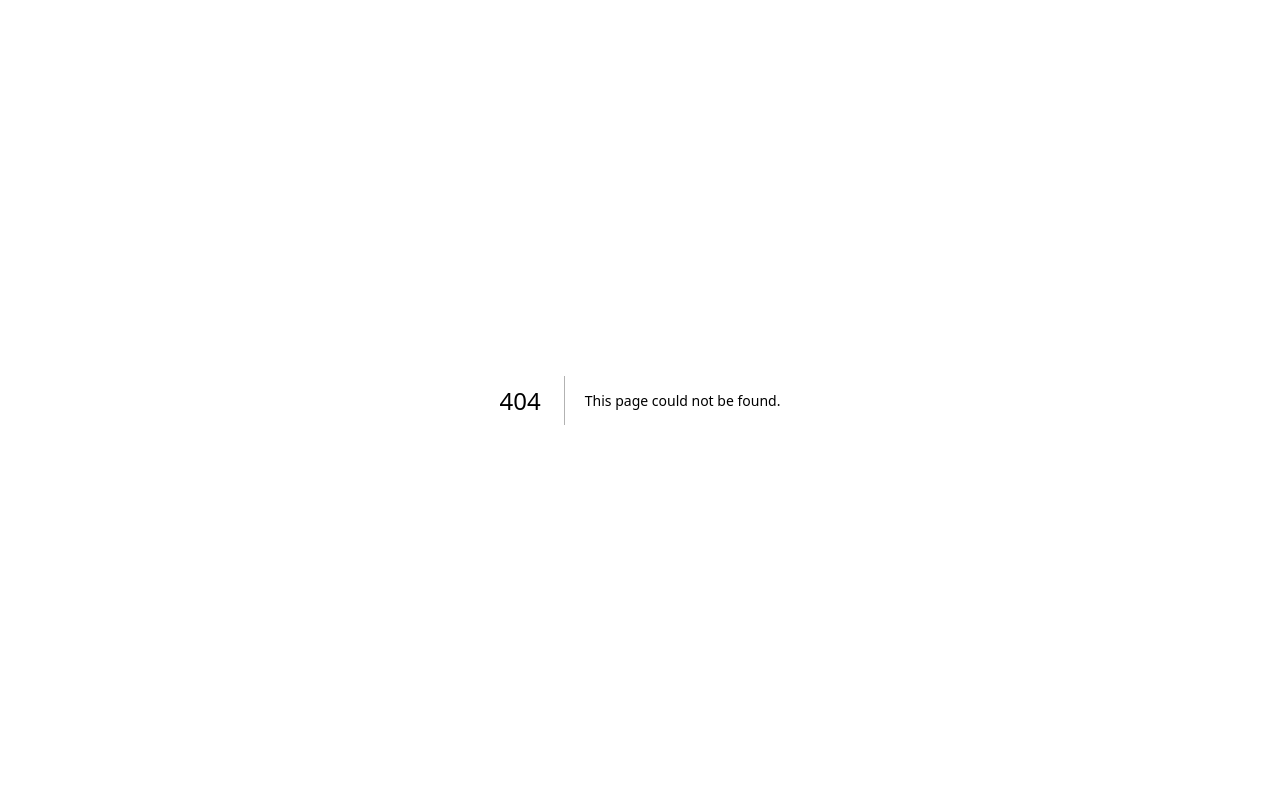
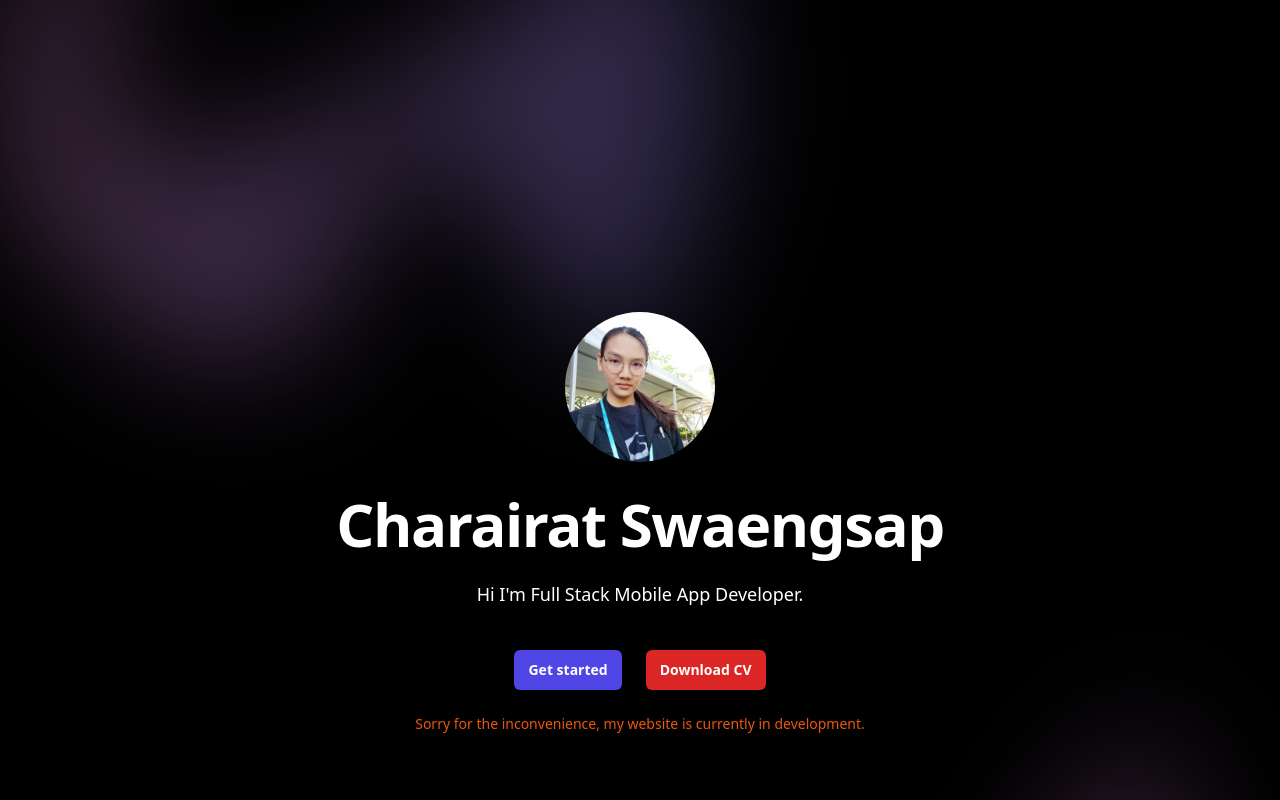
Before and after one commit to operatiumsc/charairat.github.io, a Next.js app: page /components/hero in a window 1280 px wide. Before the commit this address had no page. Shown: the top 800 px of the page. Built offline with nearby package versions, Linux system fonts and the light colour scheme; a web font is replaced by a local one.

Commit message:
Update my profile

```diff
--- a/components/footer.tsx
+++ b/pages/components/footer.tsx
@@ -11,7 +11,7 @@ export default function Footer() {
                         </h2>
                         <ul className="text-gray-400">
                             <li className="mb-2"> Charairat Swaengsap (JEAN)</li>
-                            <li className="mb-2 text-xs">Full Stack App Developer</li>
+                            <li className="mb-2 text-xs">Full Stack Mobile App Developer</li>
                             <li className="mb-2 text-xs"></li>
                         </ul>
                     </div>
--- a/components/hero.tsx
+++ b/pages/components/hero.tsx
@@ -1,6 +1,8 @@
 import Image from "next/image"
 
 export default function Hero() {
+    const myName = `Charairat Swaengsap`
+    const introduceText = `Hi I'm Full Stack Mobile App Developer.`
     return (
         <div id="hero-section" className="bg-black h-screen text-white">
             <div className="relative isolate px-6 pt-14 lg:px-8">
@@ -43,10 +45,10 @@ export default function Hero() {
 
                     <div className="text-center">
                         <h1 className="text-4xl font-bold tracking-tight text-white sm:text-6xl">
-                            Charairat Swaengsap
+                           {myName}
                         </h1>
                         <p className="mt-6 text-lg leading-8 text-white">
-                            Hi, I&apos;m a Software Developer building Desktop and Mobile Applications.
+                            {introduceText}
                         </p>
                         <div className="mt-10 flex items-center justify-center gap-x-6">
                             <a
--- a/components/nav.tsx
+++ b/pages/components/nav.tsx
@@ -2,7 +2,7 @@ import { useState } from "react";
 import { Dialog } from "@headlessui/react";
 import { Bars3Icon, XMarkIcon } from "@heroicons/react/24/outline";
 import Image from "next/image";
-import { navigation } from "../utils/constant"
+import { navigation } from "../../utils/constant"
 
 
 export default function Nav() {
--- a/components/project.tsx
+++ b/pages/components/project.tsx
@@ -1,5 +1,5 @@
 import Image from "next/image";
-import { projects } from "../utils/constant";
+import { projects } from "../../utils/constant";
 
 export default function Project() {
   return (
```
Also changed, not shown: pages/index.tsx (+6 -6 lines), pages/components/about.tsx (renamed from components/about.tsx), pages/components/cookie_consent.tsx (renamed from components/cookie_consent.tsx), 1 other file (tests, documents, lock files or other folders).
